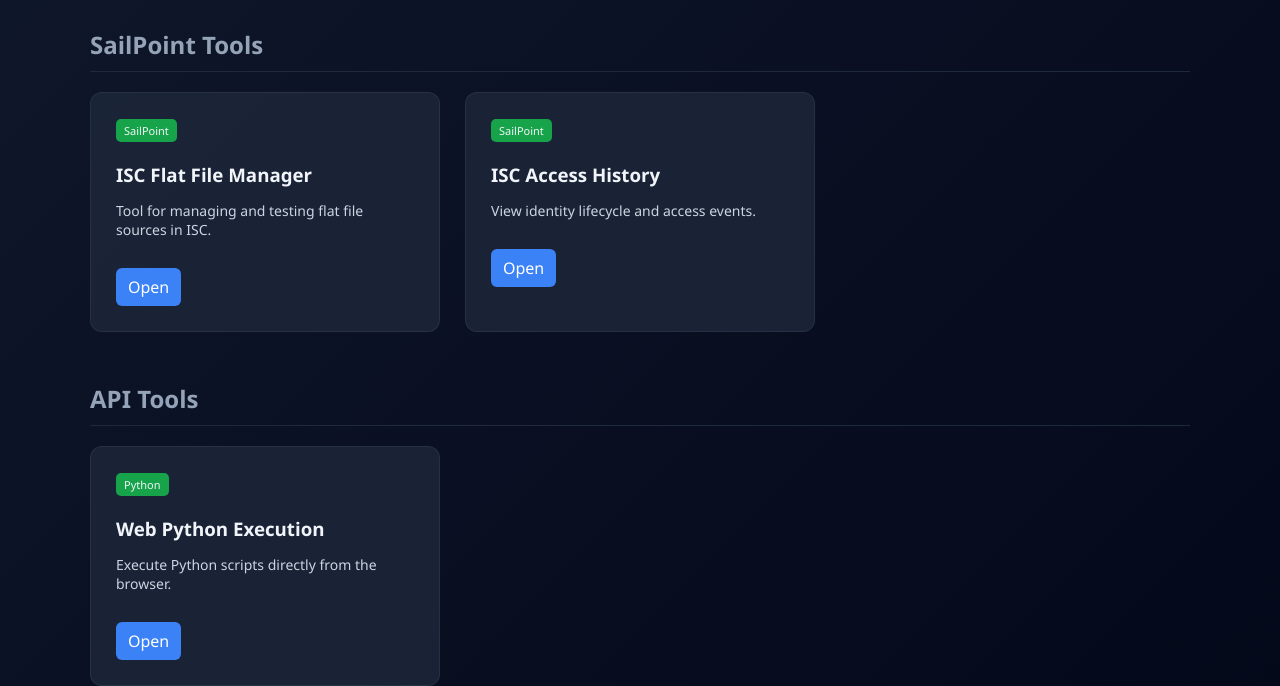
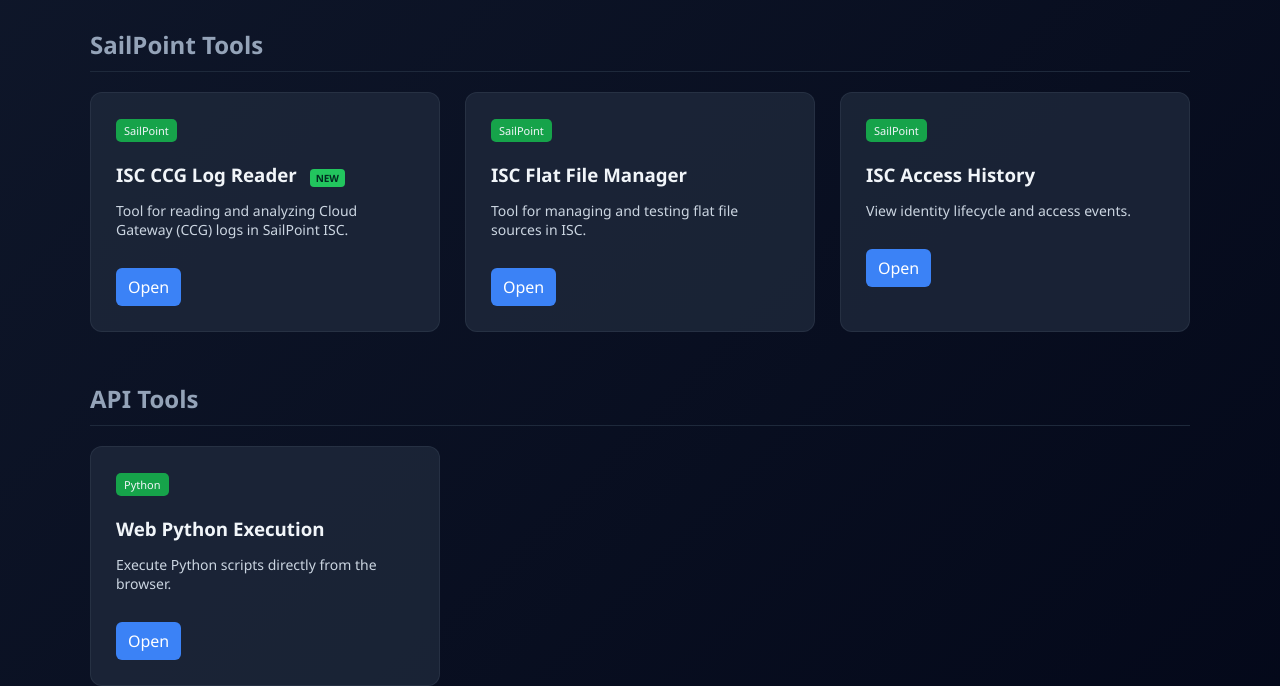
Before and after one commit to moisesroth/moisesroth.github.io, a plain HTML site: page index.html in a window 1280 px wide. Shown: the part 116-802 px from the top of the page. Drawn offline with Linux system fonts and the light colour scheme.

Commit message:
Add ISC CCG Log Reader card with new badge
Added a new card for the ISC CCG Log Reader tool with a 'NEW' badge.

```diff
--- a/index.html
+++ b/index.html
@@ -94,6 +94,17 @@
 .card a:hover {
     background: #2563eb;
 }
+
+.badge-new {
+    display: inline-block;
+    margin-left: 8px;
+    font-size: 10px;
+    background: #22c55e;
+    color: #022c22;
+    padding: 2px 6px;
+    border-radius: 4px;
+    font-weight: bold;
+}
 </style>
 </head>
 
@@ -106,6 +117,16 @@
 <!-- ===================== -->
 <h2 class="section">SailPoint Tools</h2>
 <div class="grid">
+
+<div class="card">
+    <div class="tag">SailPoint</div>
+    <h3>
+        ISC CCG Log Reader
+        <span class="badge-new">NEW</span>
+    </h3>
+    <p>Tool for reading and analyzing Cloud Gateway (CCG) logs in SailPoint ISC.</p>
+    <a href="https://isc-ccg-log-reader.vercel.app/" target="_blank">Open</a>
+</div>
 
 <div class="card">
     <div class="tag">SailPoint</div>
```
